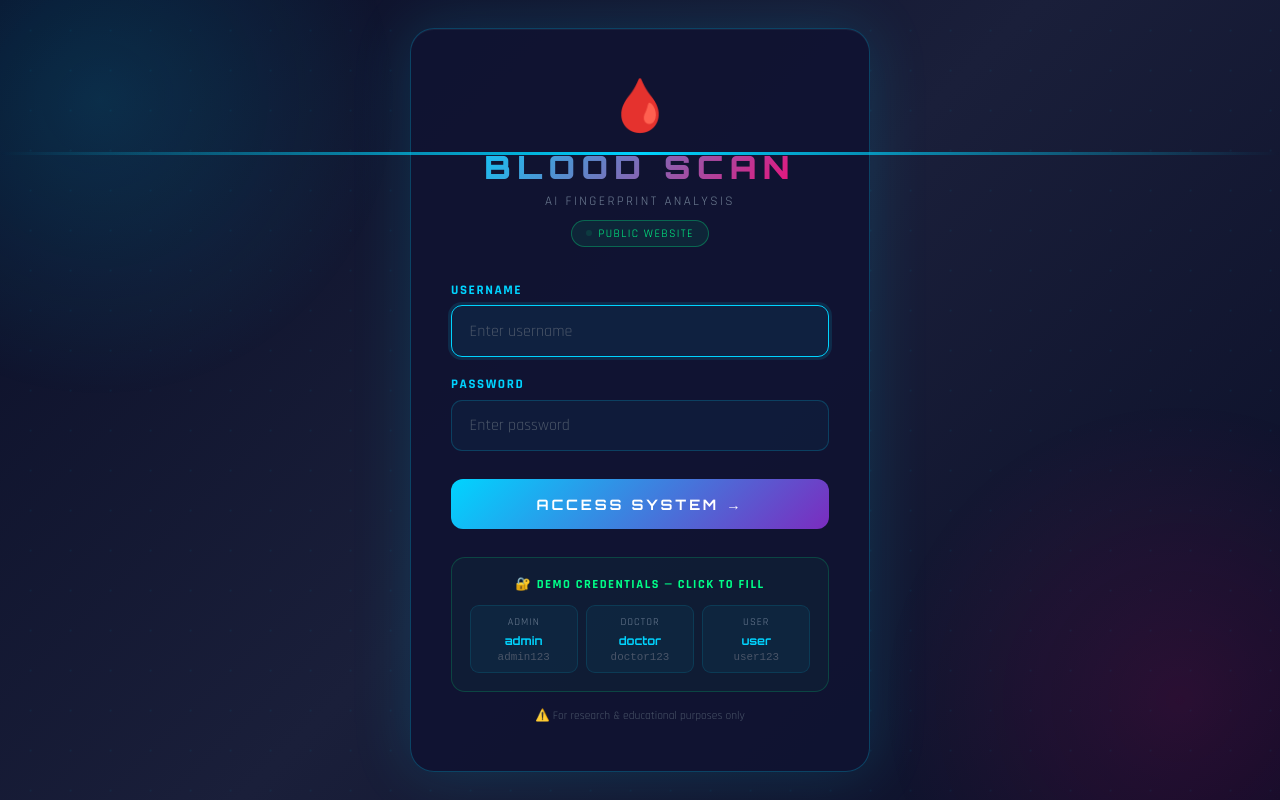
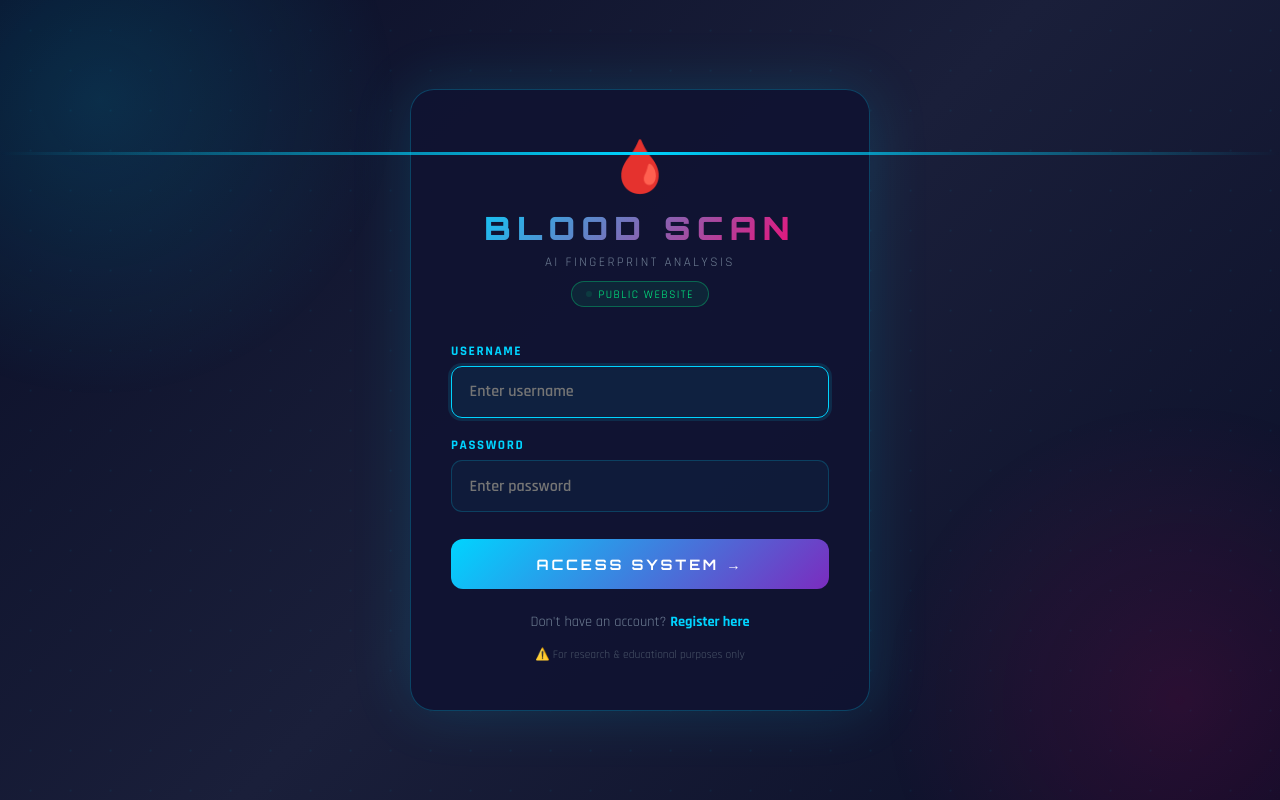
Before and after one commit to Anjali16301/blood-scan-website, a Flask app: page /login in a window 1280 px wide. Run offline with Flask 3, Linux system fonts and the light colour scheme.

Commit message:
login.html

```diff
--- a/templates/login.html
+++ b/templates/login.html
@@ -15,7 +15,7 @@ body{font-family:'Rajdhani',sans-serif;background:#0a0e27;min-height:100vh;displ
 .glow2{position:fixed;bottom:-200px;right:-200px;width:600px;height:600px;background:radial-gradient(circle,rgba(255,0,110,0.12),transparent 70%);pointer-events:none;z-index:0;}
 .scan{position:fixed;top:0;left:0;width:100%;height:3px;background:linear-gradient(90deg,transparent,#00d4ff,transparent);animation:scanline 3s linear infinite;z-index:10;}
 @keyframes scanline{0%{transform:translateY(-10px);opacity:0}20%{opacity:1}80%{opacity:1}100%{transform:translateY(100vh);opacity:0}}
-.box{position:relative;z-index:5;background:rgba(16,20,50,0.95);border:1px solid rgba(0,212,255,0.25);border-radius:24px;padding:3rem 2.5rem;width:92%;max-width:460px;box-shadow:0 0 60px rgba(0,212,255,0.15),inset 0 1px 0 rgba(255,255,255,0.05);animation:boxin 0.6s cubic-bezier(0.175,0.885,0.32,1.275);}
+.box{position:relative;z-index:5;background:rgba(16,20,50,0.95);border:1px solid rgba(0,212,255,0.25);border-radius:24px;padding:3rem 2.5rem;width:92%;max-width:460px;box-shadow:0 0 60px rgba(0,212,255,0.15);animation:boxin 0.6s cubic-bezier(0.175,0.885,0.32,1.275);}
 @keyframes boxin{from{opacity:0;transform:translateY(-40px) scale(0.95)}to{opacity:1;transform:translateY(0) scale(1)}}
 .logo{text-align:center;margin-bottom:2.2rem;}
 .dna{font-size:3rem;margin-bottom:0.5rem;display:block;animation:pulse 2s ease-in-out infinite;}
@@ -25,23 +25,17 @@ h1{font-family:'Orbitron',sans-serif;font-size:2rem;font-weight:900;letter-spaci
 .badge{display:inline-flex;align-items:center;gap:0.4rem;padding:0.3rem 0.9rem;background:rgba(0,255,136,0.08);border:1px solid rgba(0,255,136,0.3);border-radius:20px;color:#00ff88;font-size:0.72rem;margin-top:0.6rem;letter-spacing:0.12em;}
 .dot-live{width:6px;height:6px;background:#00ff88;border-radius:50%;animation:blink 1.2s ease-in-out infinite;}
 @keyframes blink{0%,100%{opacity:1}50%{opacity:0.1}}
-.err{background:rgba(255,51,102,0.12);border:1px solid rgba(255,51,102,0.4);color:#ff6b8a;padding:0.8rem 1rem;border-radius:10px;margin-bottom:1.2rem;text-align:center;font-size:0.9rem;}
+.err{background:rgba(255,51,102,0.12);border:1px solid rgba(255,51,102,0.4);color:#ff6b8a;padding:0.8rem 1rem;border-radius:10px;margin-bottom:1.2rem;text-align:center;}
+.suc{background:rgba(0,255,136,0.1);border:1px solid rgba(0,255,136,0.4);color:#00ff88;padding:0.8rem 1rem;border-radius:10px;margin-bottom:1.2rem;text-align:center;}
 .field{margin-bottom:1.2rem;}
 label{display:block;color:#00d4ff;font-weight:700;margin-bottom:0.4rem;letter-spacing:0.12em;font-size:0.82rem;text-transform:uppercase;}
 input{width:100%;padding:0.9rem 1.1rem;background:rgba(0,212,255,0.04);border:1.5px solid rgba(0,212,255,0.2);border-radius:11px;color:#e2e8f0;font-size:1rem;font-family:'Rajdhani',sans-serif;font-weight:600;transition:all 0.3s;outline:none;}
-input::placeholder{color:#4a5568;font-weight:400;}
 input:focus{border-color:#00d4ff;background:rgba(0,212,255,0.07);box-shadow:0 0 0 3px rgba(0,212,255,0.12);}
 .btn{width:100%;padding:1rem;background:linear-gradient(135deg,#00d4ff,#7b2cbf);border:none;border-radius:12px;color:#fff;font-family:'Orbitron',sans-serif;font-size:0.9rem;font-weight:700;letter-spacing:0.2em;cursor:pointer;transition:all 0.3s;margin-top:0.5rem;}
 .btn:hover{transform:translateY(-3px);box-shadow:0 12px 40px rgba(0,212,255,0.4);}
-.btn:active{transform:translateY(0);}
-.creds{margin-top:1.8rem;padding:1.1rem;background:rgba(0,255,136,0.04);border:1px solid rgba(0,255,136,0.18);border-radius:14px;}
-.creds h3{color:#00ff88;margin-bottom:0.8rem;font-size:0.78rem;letter-spacing:0.12em;text-align:center;text-transform:uppercase;}
-.cred-grid{display:grid;grid-template-columns:repeat(3,1fr);gap:0.5rem;}
-.ci{background:rgba(0,212,255,0.05);border:1px solid rgba(0,212,255,0.12);border-radius:9px;padding:0.6rem 0.3rem;text-align:center;cursor:pointer;transition:all 0.2s;}
-.ci:hover{border-color:rgba(0,212,255,0.4);background:rgba(0,212,255,0.1);}
-.ci .role{font-size:0.65rem;color:#718096;text-transform:uppercase;letter-spacing:0.1em;}
-.ci .uname{font-family:'Orbitron',sans-serif;font-size:0.72rem;color:#00d4ff;font-weight:700;margin:0.2rem 0;}
-.ci .pass{font-size:0.68rem;color:#4a5568;font-family:'Courier New',monospace;}
+.link{text-align:center;margin-top:1.5rem;color:#718096;font-size:0.9rem;}
+.link a{color:#00d4ff;text-decoration:none;font-weight:700;}
+.link a:hover{color:#fff;}
 .note{margin-top:1rem;text-align:center;font-size:0.72rem;color:#4a5568;}
 </style>
 </head>
@@ -58,6 +52,7 @@ input:focus{border-color:#00d4ff;background:rgba(0,212,255,0.07);box-shadow:0 0
     <span class="badge"><span class="dot-live"></span>PUBLIC WEBSITE</span>
   </div>
   {% if error %}<div class="err">⚠️ {{ error }}</div>{% endif %}
+  {% if success %}<div class="suc">✅ {{ success }}</div>{% endif %}
   <form method="POST" action="/login">
     <div class="field">
       <label>Username</label>
@@ -69,33 +64,10 @@ input:focus{border-color:#00d4ff;background:rgba(0,212,255,0.07);box-shadow:0 0
     </div>
     <button type="submit" class="btn">ACCESS SYSTEM →</button>
   </form>
-  <div class="creds">
-    <h3>🔐 Demo Credentials — Click to Fill</h3>
-    <div class="cred-grid">
-      <div class="ci" onclick="fill('admin','admin123')">
-        <div class="role">Admin</div>
-        <div class="uname">admin</div>
-        <div class="pass">admin123</div>
-      </div>
-      <div class="ci" onclick="fill('doctor','doctor123')">
-        <div class="role">Doctor</div>
-        <div class="uname">doctor</div>
-        <div class="pass">doctor123</div>
-      </div>
-      <div class="ci" onclick="fill('user','user123')">
-        <div class="role">User</div>
-        <div class="uname">user</div>
-        <div class="pass">user123</div>
-      </div>
-    </div>
+  <div class="link">
+    Don't have an account? <a href="/register">Register here</a>
   </div>
   <p class="note">⚠️ For research & educational purposes only</p>
 </div>
-<script>
-function fill(u,p){
-  document.querySelector('input[name=username]').value=u;
-  document.querySelector('input[name=password]').value=p;
-}
-</script>
 </body>
 </html>
```
